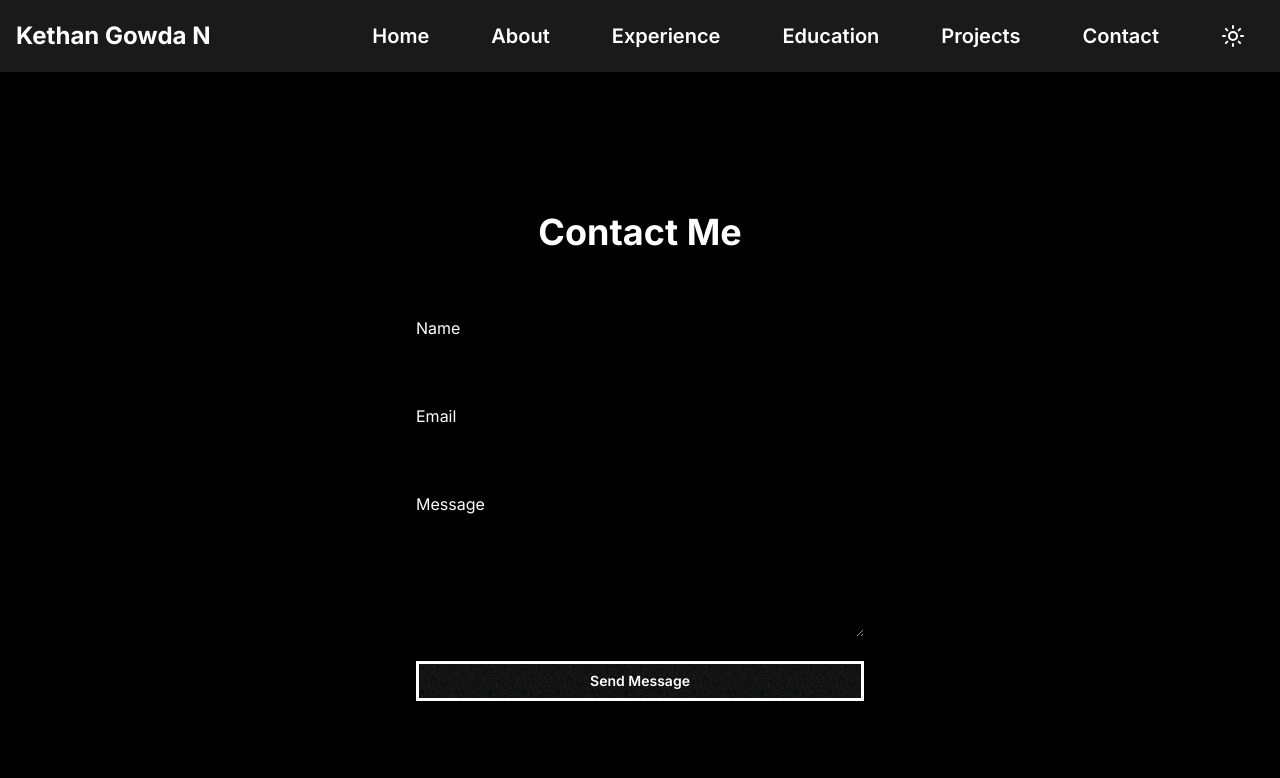
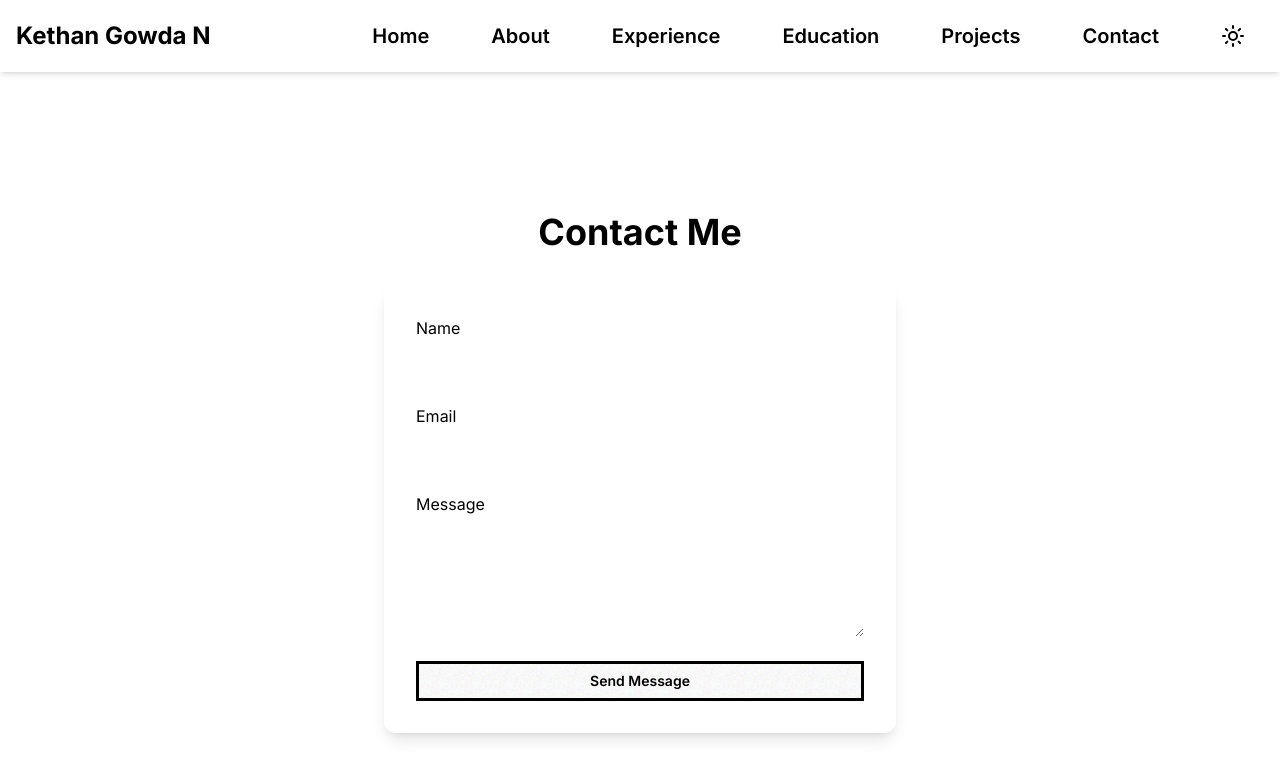
Before and after one commit to suhas-3190/Portfolio.com, a Next.js app: page /contact in a window 1280 px wide. Shown: the top 778 px of the page. Built offline with nearby package versions, Linux system fonts and the light colour scheme.

Commit message:
refactor layout component: replace custom ThemeProvider with next-themes provider

```diff
--- a/app/components/ThemeProvider.tsx
+++ /dev/null
@@ -1,14 +0,0 @@
-"use client";
-
-import { ThemeProvider as NextThemesProvider } from "next-themes";
-import { PropsWithChildren } from "react";
-
-const ThemeProvider = ({ children }: PropsWithChildren) => {
-  return (
-    <NextThemesProvider attribute="class" defaultTheme="system" enableSystem>
-      {children}
-    </NextThemesProvider>
-  );
-};
-
-export default ThemeProvider;
--- a/app/layout.tsx
+++ b/app/layout.tsx
@@ -1,9 +1,10 @@
 
 import { PropsWithChildren } from "react";
 import "./globals.css";
-import ThemeProvider from "./components/ThemeProvider";
+
 import { Inter } from "next/font/google";
 import NavigationBar from "./components/navigation-bar/NavigationBar";
+import { ThemeProvider } from "next-themes";
 
 const inter = Inter({
   subsets: ["latin"],
@@ -17,8 +18,9 @@ const RootLayout = ( props : PropsWithChildren) =>{
     <html  suppressHydrationWarning >
       <body className={inter.className}>
 
-      <ThemeProvider  >
-           <div>
+
+        <ThemeProvider attribute="data-theme" defaultTheme="system" enableSystem>
+        <div>
            <NavigationBar/>
            </div>
           {props.children}
```
